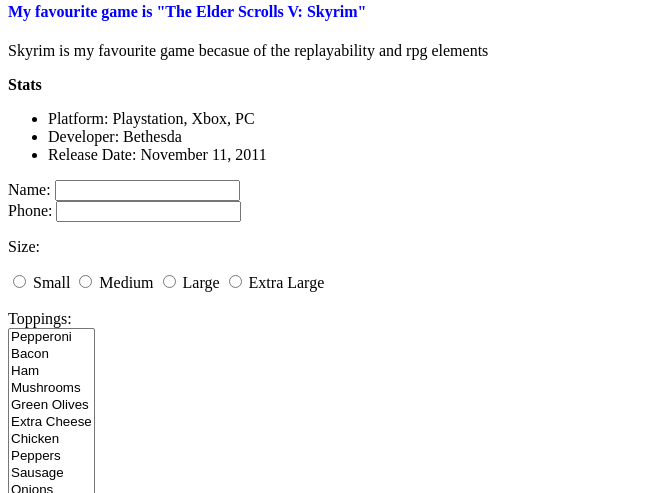
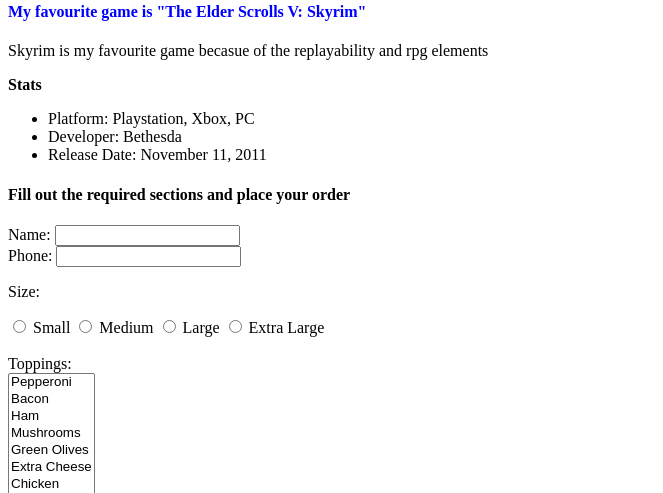
Before and after one commit to Spenbarc26/Week1WebDev, a plain HTML site: page index.html in a window 1280 px wide. Shown: the part 607-1100 px from the top of the page, without its empty margins (0-663 px from the left). Drawn offline with Linux system fonts and the light colour scheme.

Commit message:
Add files via upload

```diff
--- a/index.html
+++ b/index.html
@@ -43,7 +43,8 @@
         <li>Release Date: November 11, 2011</li>
     </ul>
 
-    <form action="/action_page.php">
+    <form action="">
+        <h4>Fill out the required sections and place your order</h4>
         <label for="pname">Name:</label>
         <input type="text" id="pname" name="pname" value="" required><br>
         <label for="number">Phone:</label>
```
